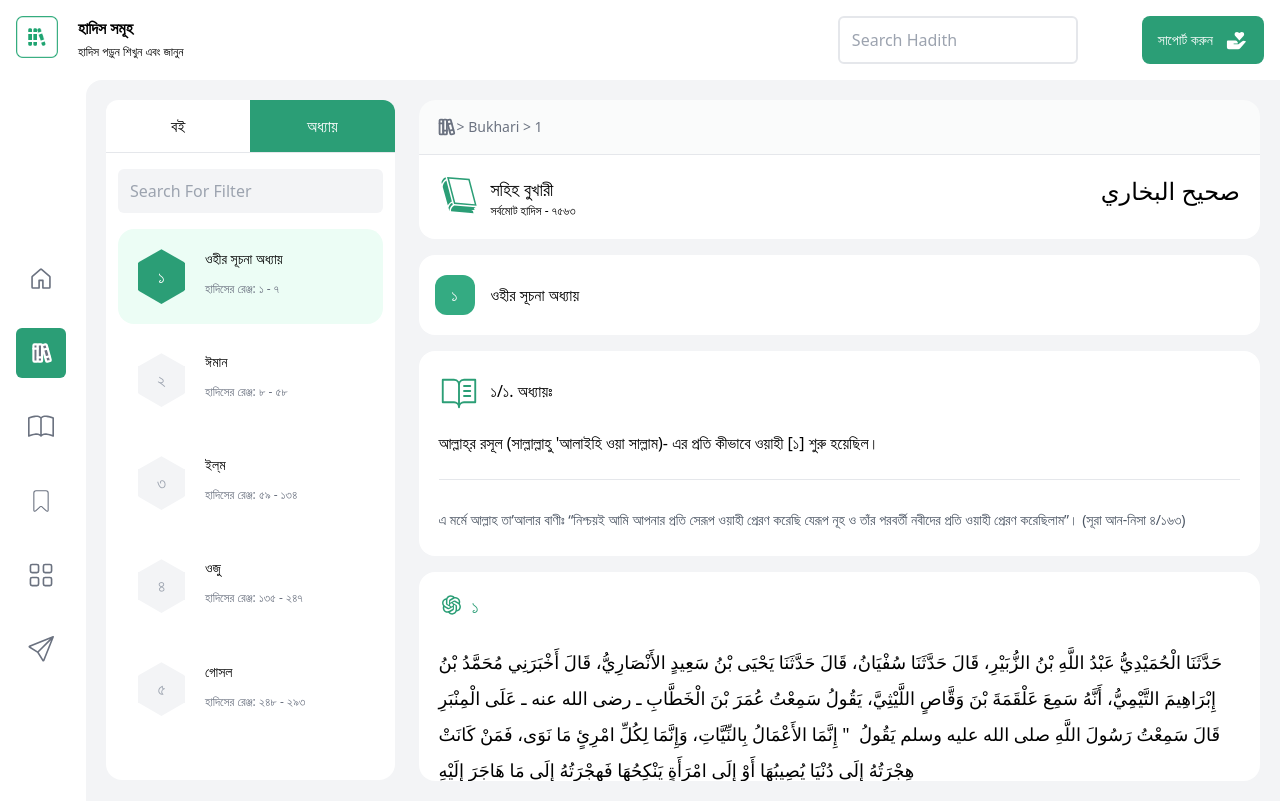
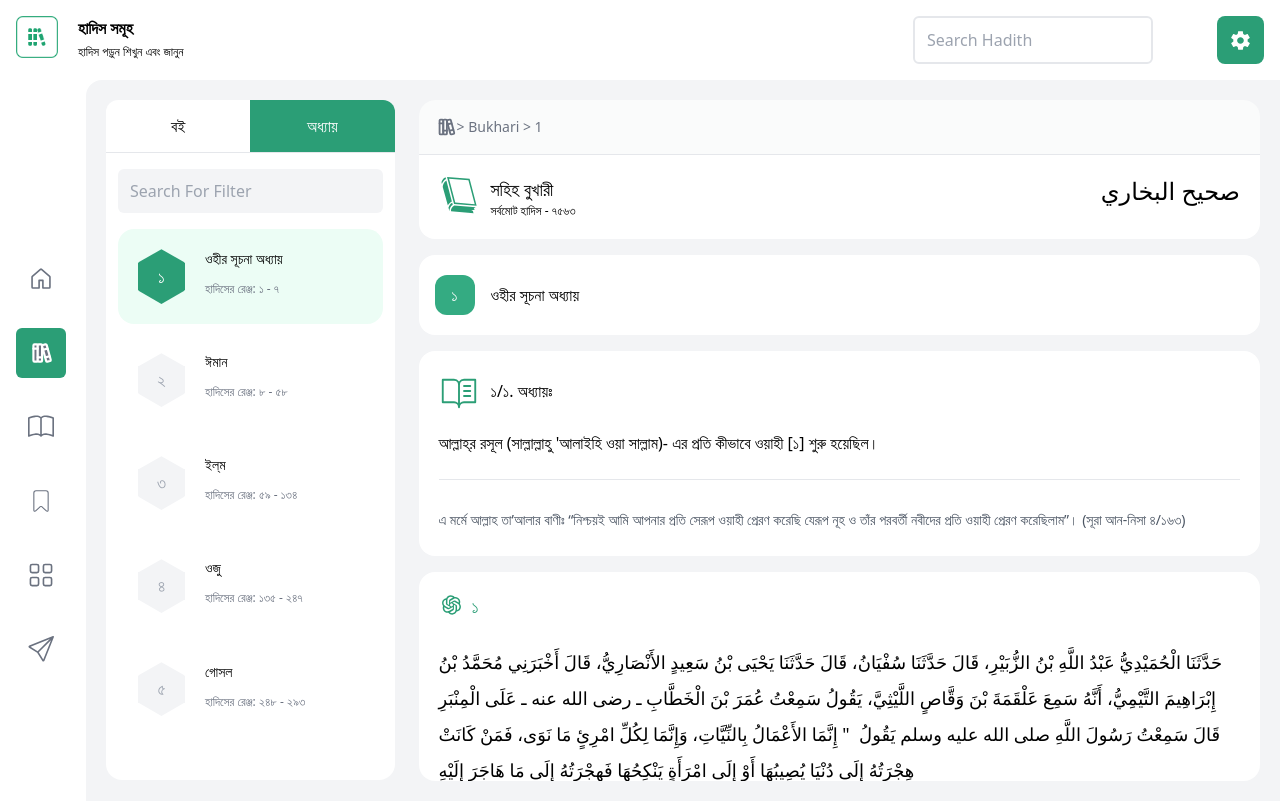
Before and after one commit to ahmadhossain/ird, a Next.js app: page / in a window 1280 px wide. Built offline with nearby package versions, Linux system fonts and the light colour scheme.

Commit message:
navbar ui change

```diff
--- a/src/components/Navbar.jsx
+++ b/src/components/Navbar.jsx
@@ -1,6 +1,8 @@
 import { BiSolidDonateHeart } from "react-icons/bi";
 import logo from "../../public/home-logo.png";
+import { IoMdSettings } from "react-icons/io";
 import Image from "next/image";
+import { CiSearch } from "react-icons/ci";
 
 const Navbar = () => {
   return (
@@ -9,21 +11,28 @@
         <div>
           <Image width={42} src={logo} />
         </div>
-        <div className="flex flex-col gap-y-1">
+        <div className="min-[1024px]:flex hidden flex-col gap-y-1">
           <div className="text-base font-semibold">হাদিস সমূহ</div>
           <div className="text-xs">হাদিস পড়ুন শিখুন এবং জানুন</div>
         </div>
+        <div className="min-[1024px]:hidden flex items-center">
+          <div className="text-xl text-[#2b9e76] font-semibold">আল হাদিস</div>
+        </div>
       </div>
-      <div className="flex gap-16">
-        <div>
-          <input
-            className="border-2 rounded-md px-3 py-2.5 outline-0 w-60"
-            placeholder="Search Hadith"
-          />
+      <div className="flex min-[1024px]:gap-16 gap-5">
+        <input
+          className="min-[1024px]:flex hidden border-2 rounded-md px-3 py-2.5 outline-0 w-60"
+          placeholder="Search Hadith"
+        />
+        <div className="min-[1024px]:hidden flex items-center">
+          <CiSearch className="bg-gray-100 rounded-lg p-3" size={50} />
         </div>
-        <div className="flex gap-3 px-4 py-3 items-center bg-[#2b9e76] rounded-lg">
+        <div className="min-[1535px]:flex hidden gap-3 px-4 py-3 items-center bg-[#2b9e76] rounded-lg">
           <div className="text-white font-medium text-sm ">সাপোর্ট করুন</div>
           <BiSolidDonateHeart color="white" size={23} />
+        </div>
+        <div className="min-[1535px]:hidden flex px-3  items-center bg-[#2b9e76] rounded-lg">
+          <IoMdSettings color="white" size={23} />
         </div>
       </div>
     </div>
--- a/src/components/Settings.jsx
+++ b/src/components/Settings.jsx
@@ -3,9 +3,9 @@
 const Settings = () => {
   const [font1, setfont1] = useState(22);
   const [font2, setfont2] = useState(19);
-  const arr = ["১৯", "২০", "২১", "২২"];
+  const arr = ["১৮", "১৯", "২০", "২১", "২২"];
   return (
-    <div className="min-[1535px]:flex flex-col hidden overflow-y-auto max-w-[22.5%]">
+    <div className="min-[1535px]:flex flex-col hidden overflow-y-auto max-w-[25%]">
       <div className="px-5 py-3 bg-white rounded-2xl mb-6">
         <div className="text-center text-lg font-medium py-4">সেটিংস</div>
         <div className="flex flex-col gap-4 py-3">
@@ -33,7 +33,7 @@
               value={font2}
               onChange={(e) => setfont2(e.target.value)}
             />
-            <div>{font2}</div>
+            <div>১৯</div>
           </div>
         </div>
         <div className="flex py-2 justify-between">
--- a/src/components/Sidebar.jsx
+++ b/src/components/Sidebar.jsx
@@ -29,7 +29,7 @@
         </div>
       </div>
       {/* </div> */}
-      {/* <div className="absolute px-4 py-3 bg-[#2b9e76] rounded-lg">
+      {/* <div className="fixed px-4 py-3 bg-[#2b9e76] rounded-lg">
         <BiSolidDonateHeart color="white" size={23} />
       </div> */}
     </IconContext.Provider>
--- a/src/pages/index.js
+++ b/src/pages/index.js
@@ -19,6 +19,7 @@
           <Settings />
         </div>
       </div>
+      {/* <div className="fixed mb-0">fixes</div> */}
     </div>
   );
 }
```
